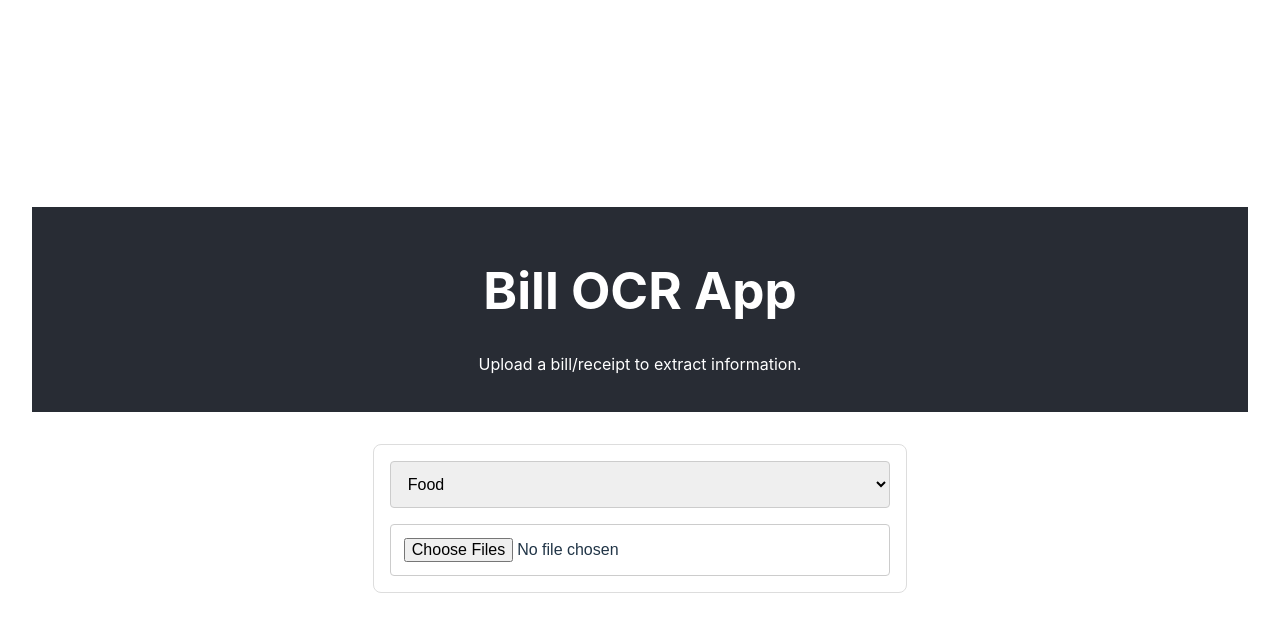
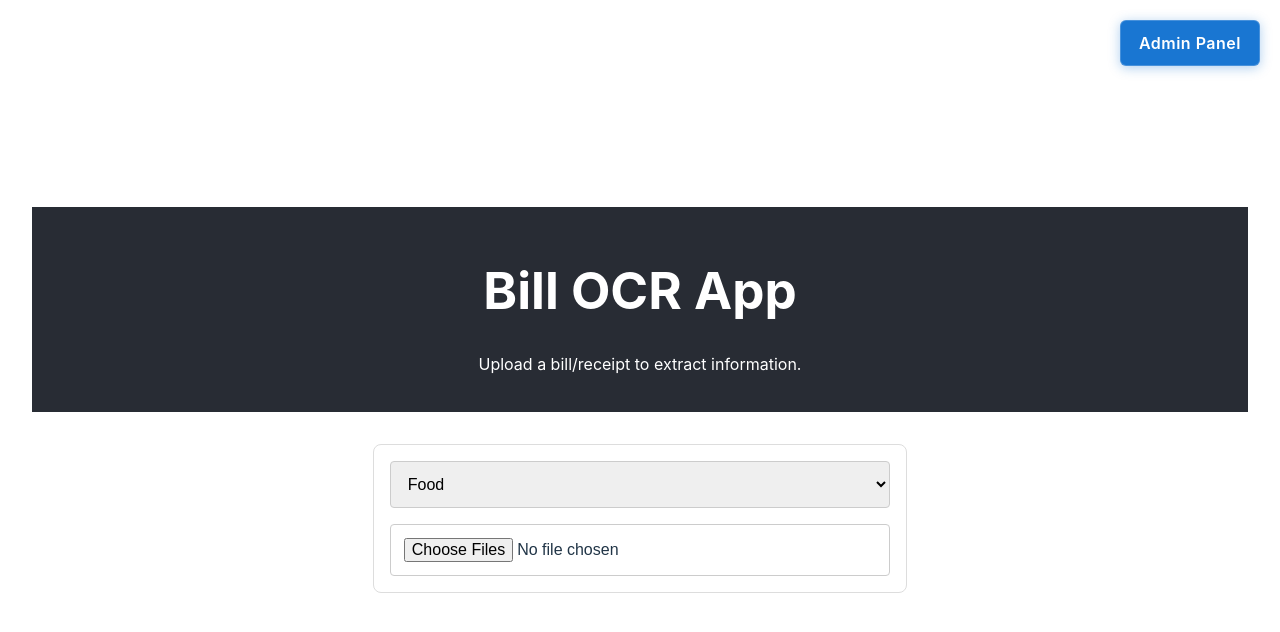
Before and after one commit to ShayantanBose/Billing-App, a React (Vite) app in the folder frontend/: page / in a window 1280 px wide. Shown: the top 632 px of the page. Built offline with nearby package versions, Linux system fonts and the light colour scheme.

Commit message:
feat: Enhance Admin Panel and Submit button with improved styling and loading state

```diff
--- a/frontend/src/App.css
+++ b/frontend/src/App.css
@@ -70,7 +70,9 @@ main {
   border-radius: 8px;
 }
 
-input, select, button {
+input,
+select,
+button {
   padding: 0.8rem;
   font-size: 1rem;
   border-radius: 4px;
@@ -96,6 +98,15 @@ button:disabled {
   color: #282c34;
 }
 
+@keyframes spin {
+  from {
+    transform: rotate(0deg);
+  }
+  to {
+    transform: rotate(360deg);
+  }
+}
+
 .results-container {
   width: 100%;
   max-width: 500px;
--- a/frontend/src/App.tsx
+++ b/frontend/src/App.tsx
@@ -183,11 +183,31 @@ function MainApp() {
         <Link
           to="/admin"
           style={{
-            color: "white",
-            textDecoration: "underline",
+            color: "#fff",
+            textDecoration: "none",
             position: "absolute",
             right: 20,
             top: 20,
+            background: "#1976d2",
+            padding: "10px 18px",
+            borderRadius: 6,
+            fontWeight: 600,
+            letterSpacing: 0.5,
+            boxShadow: "0 2px 12px rgba(25, 118, 210, 0.35)",
+            border: "1px solid rgba(255,255,255,0.2)",
+            transition: "background 0.2s, transform 0.2s",
+            display: "inline-flex",
+            alignItems: "center",
+            justifyContent: "center",
+            cursor: "pointer",
+          }}
+          onMouseEnter={(e) => {
+            e.currentTarget.style.background = "#1565c0";
+            e.currentTarget.style.transform = "translateY(-1px)";
+          }}
+          onMouseLeave={(e) => {
+            e.currentTarget.style.background = "#1976d2";
+            e.currentTarget.style.transform = "translateY(0)";
           }}
         >
           Admin Panel
@@ -397,11 +417,13 @@ function MainApp() {
                 </div>
                 <button
                   type="submit"
+                  disabled={status === "Saving data..."}
                   style={{
                     padding: "12px 0",
                     width: "100%",
                     borderRadius: 6,
-                    background: "#1976d2",
+                    background:
+                      status === "Saving data..." ? "#1565c0" : "#1976d2",
                     color: "#fff",
                     border: "none",
                     fontWeight: 700,
@@ -410,15 +432,37 @@ function MainApp() {
                     marginTop: 8,
                     cursor: "pointer",
                     transition: "background 0.2s",
+                    display: "flex",
+                    alignItems: "center",
+                    justifyContent: "center",
+                    gap: 8,
                   }}
                   onMouseOver={(e) =>
-                    (e.currentTarget.style.background = "#1565c0")
+                    (e.currentTarget.style.background =
+                      status === "Saving data..." ? "#1565c0" : "#1565c0")
                   }
                   onMouseOut={(e) =>
                     (e.currentTarget.style.background = "#1976d2")
                   }
                 >
-                  Submit Data
+                  {status === "Saving data..." ? (
+                    <>
+                      <span
+                        className="loading-spinner"
+                        style={{
+                          width: 14,
+                          height: 14,
+                          borderRadius: "50%",
+                          border: "2px solid rgba(255,255,255,0.4)",
+                          borderTopColor: "#fff",
+                          animation: "spin 0.8s linear infinite",
+                        }}
+                      />
+                      Submitting...
+                    </>
+                  ) : (
+                    "Submit Data"
+                  )}
                 </button>
               </form>
             </div>
```
